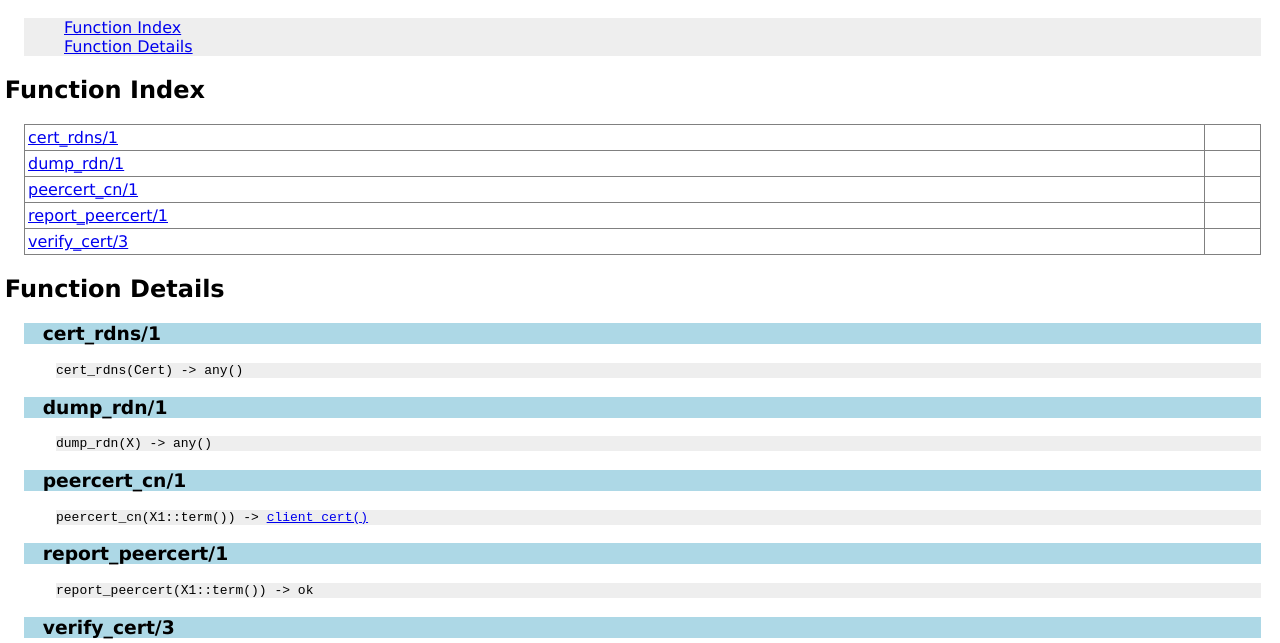
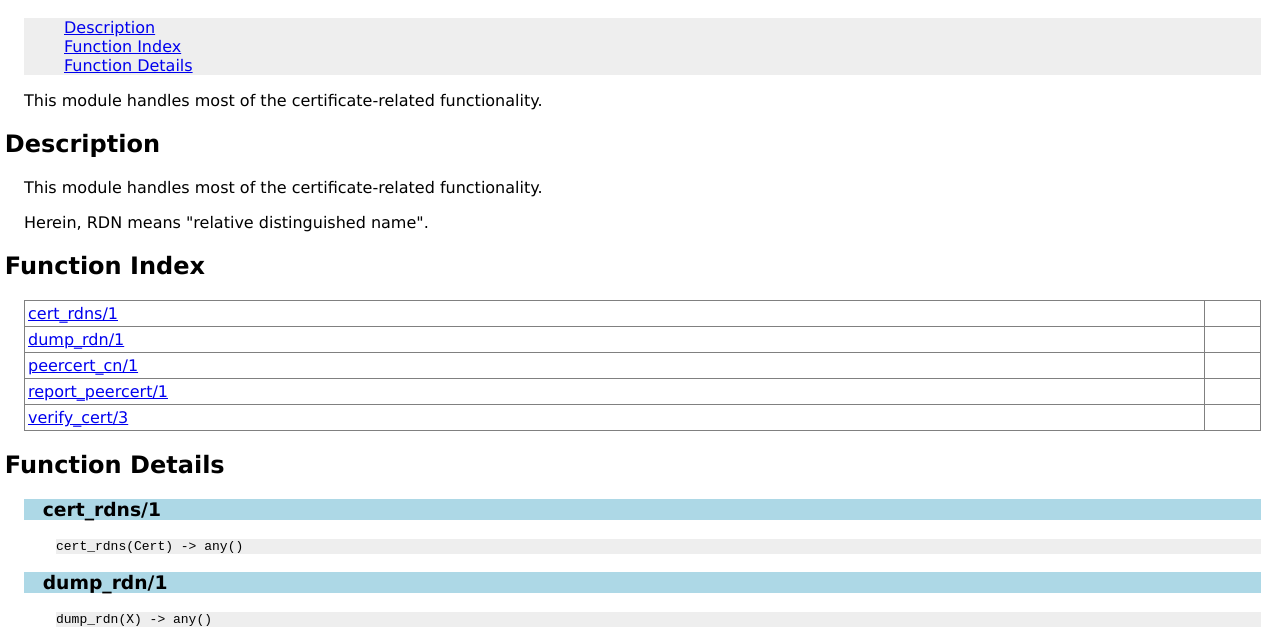
Before and after one commit to mk270/blizanci, a plain HTML site: page blizanci_x509.html in a window 1280 px wide. Shown: the part 146-789 px from the top of the page. Drawn offline with Linux system fonts and the light colour scheme.

Commit message:
autocommit docs

```diff
--- a/blizanci_x509.html
+++ b/blizanci_x509.html
@@ -10,9 +10,14 @@
 <hr>
 
 <h1>Module blizanci_x509</h1>
-<ul class="index"><li><a href="#index">Function Index</a></li><li><a href="#functions">Function Details</a></li></ul>
+<ul class="index"><li><a href="#description">Description</a></li><li><a href="#index">Function Index</a></li><li><a href="#functions">Function Details</a></li></ul>
+This module handles most of the certificate-related functionality.
 
 
+<h2><a name="description">Description</a></h2><p>
+This module handles most of the certificate-related functionality.</p>
+
+  Herein, RDN means "relative distinguished name".
 <h2><a name="index">Function Index</a></h2>
 <table width="100%" border="1" cellspacing="0" cellpadding="2" summary="function index"><tr><td valign="top"><a href="#cert_rdns-1">cert_rdns/1</a></td><td></td></tr>
 <tr><td valign="top"><a href="#dump_rdn-1">dump_rdn/1</a></td><td></td></tr>
```
